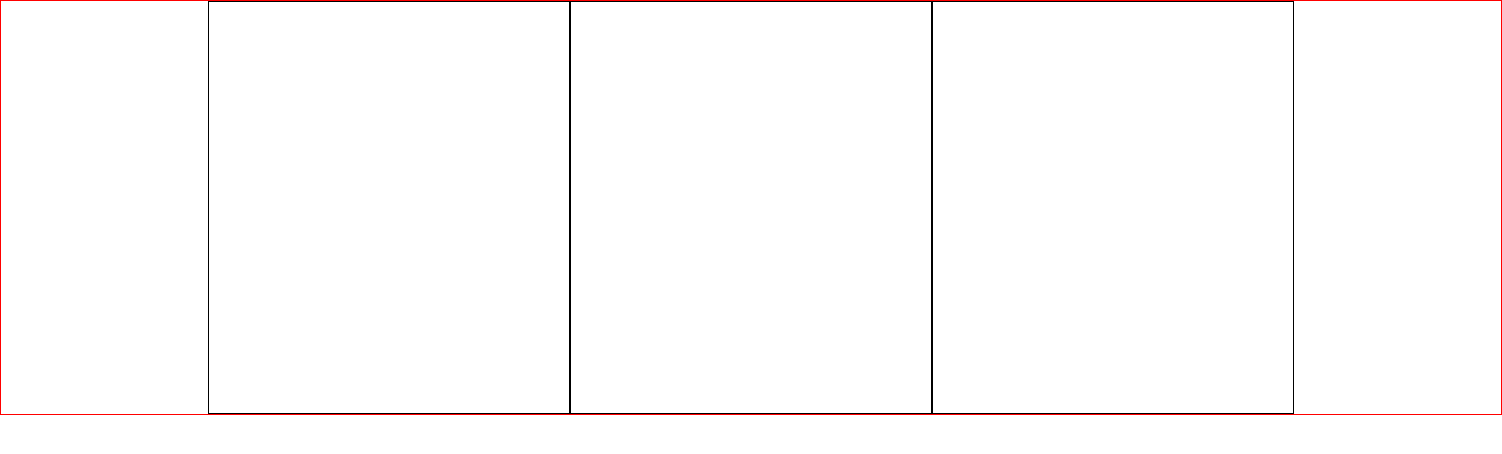
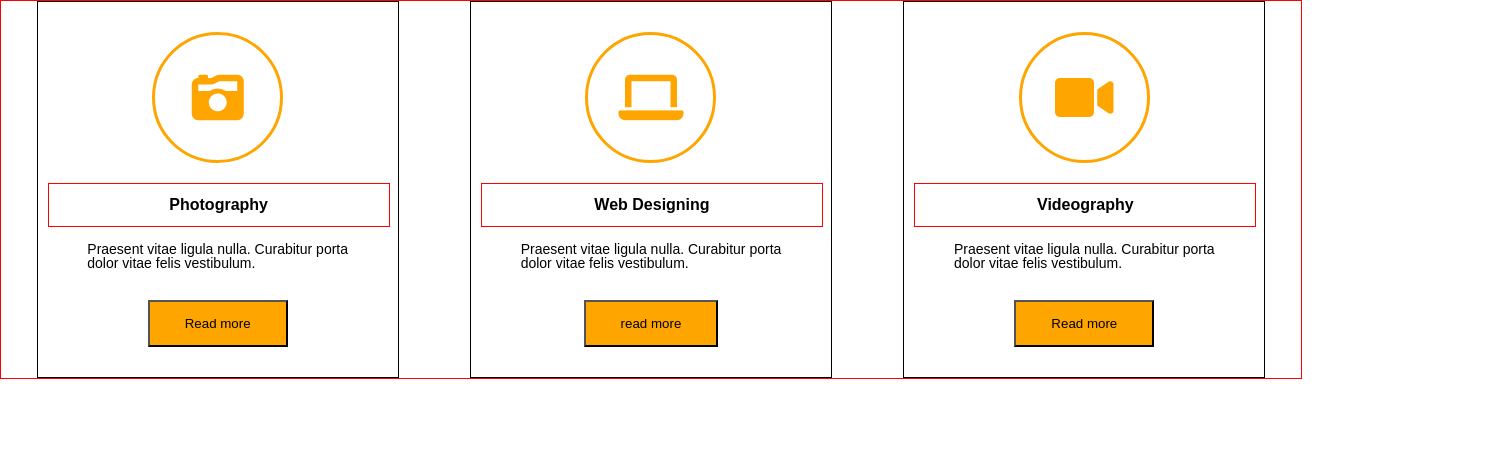
Before and after one commit to elsenismayil/PragmatechFrontendProjecta, a plain HTML site: page Yeni qovluq/index.html in a window 1280 px wide. Shown: the whole page, 1502 px wide, since content can reach past the window. Drawn offline with Linux system fonts and the light colour scheme.

Commit message:
taske bir hissesi yazildi

```diff
--- a/Yeni qovluq/index.html
+++ b/Yeni qovluq/index.html
@@ -13,12 +13,60 @@
 <body>
     <div class="container">
         <div class="item">
-
+            <div class="icon-area">
+                <span class="bor">
+                    <i class="fa-solid fa-camera-retro"></i>
+                </span>
+            </div>
+            <h2>
+                Photography
+            </h2>
+            <p class="txt">
+                Praesent vitae ligula nulla. Curabitur porta <br> dolor vitae felis vestibulum.
+            </p>
+            <div class="button-area">
+                <button>
+                    Read more
+                </button>
+            </div>
         </div>
         <div class="item">
-
+           <div class="icon-area">
+            <span class="bor">
+                <i class="fa-solid fa-laptop"></i>
+            </span>
+           </div>
+            <h2>
+                Web Designing
+            </h2>
+            <p class="txt">
+                Praesent vitae ligula nulla. Curabitur porta <br> dolor vitae felis vestibulum.
+            </p>
+            <div class="button-area">
+                <button>
+                    read more
+                </button>
+            </div>
         </div>
         <div class="item">
+            <div class="icon-area">
+                <span class="bor">
+                    <i class="fa-solid fa-video"></i>
+                </span>
+            </div>
+
+
+                <h2>
+                    Videography
+                </h2>
+                <p class="txt">
+                    Praesent vitae ligula nulla. Curabitur porta <br> dolor vitae felis vestibulum.
+                </p>
+                <div class="button-area">
+                    <button>
+                         Read more
+                    </button>
+                </div>
 
         </div>
     </div>
--- a/Yeni qovluq/style.css
+++ b/Yeni qovluq/style.css
@@ -1,15 +1,65 @@
 .container{
-    width: 1500px;
+    width: 1300px;
     border: 1px solid red;
     display: flex;
-    justify-content: center;
+    justify-content: space-around;
     margin: 0px auto;
 
 }
 .item{
     width: 340px;
-    height: 391px;
     border: 1px solid black;
     padding: 10px;
 
+    justify-content: center;
+
 }
+.icon-area{
+    width: 100%;
+    display: flex;
+    justify-content: center;
+}
+.bor{
+   border: 3px solid orange;
+    width: 125px;
+    height: 125px;
+    display: flex;
+    justify-content: center;
+    align-items: center;
+    margin: 20px;
+    color: orange;
+    border-radius: 50%;
+
+
+}
+.bor i{
+    font-size: 52px;
+}
+h2{
+    width: 100%;
+    border: 1px solid red;
+    display: flex;
+    justify-content: center;
+    margin-bottom: 15px;
+    color: black;
+    padding: 13px 0px;
+    font-family: 'Droid Sans',sans-serif;
+    font-weight: 700;
+} .txt{
+    width: 100%;
+    display: flex;
+    justify-content: center;
+    margin-bottom: 10px;
+    font-family: Muli,sans-serif;
+    font-size: 14px;
+}
+.button-area{
+    display: flex;
+    justify-content: center;
+    width: 100%;
+}
+button{
+    background-color: orange;
+    margin: 20px 0px;
+    padding: 14px 35px;
+}
```
